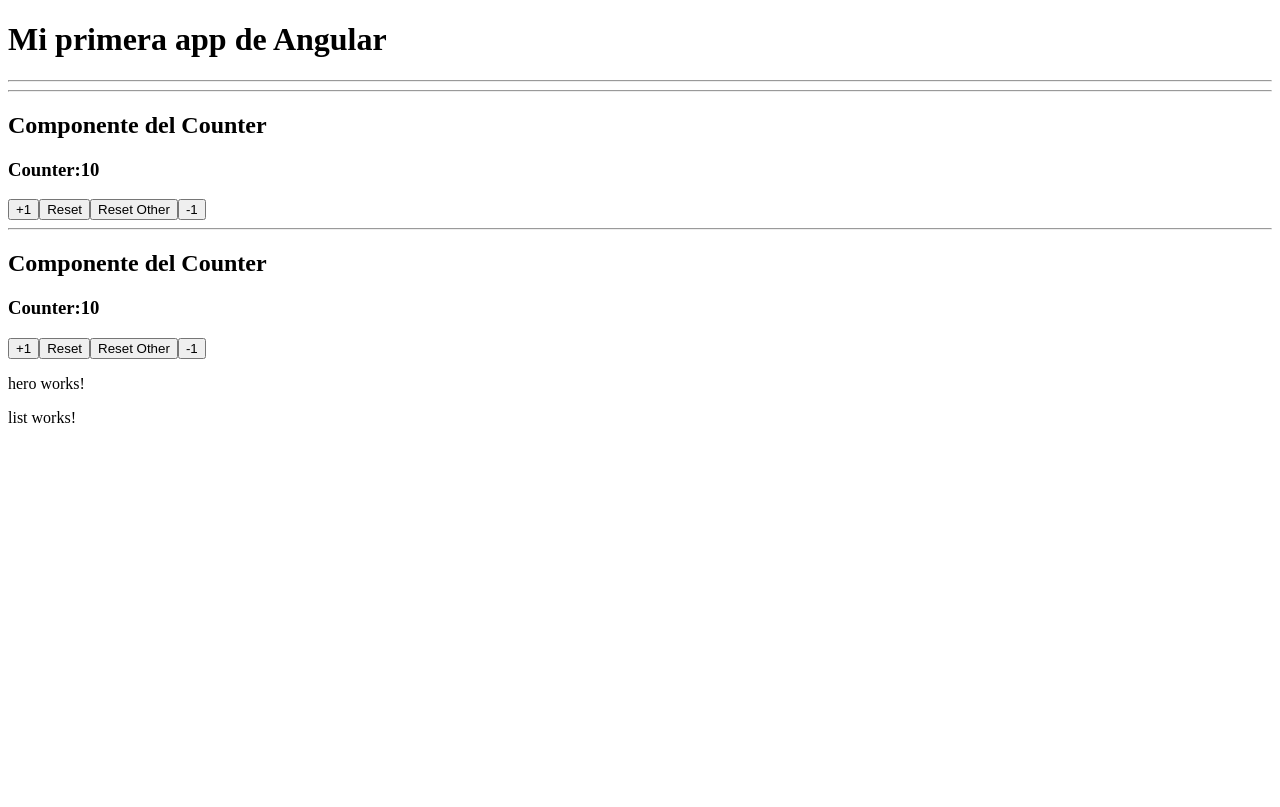
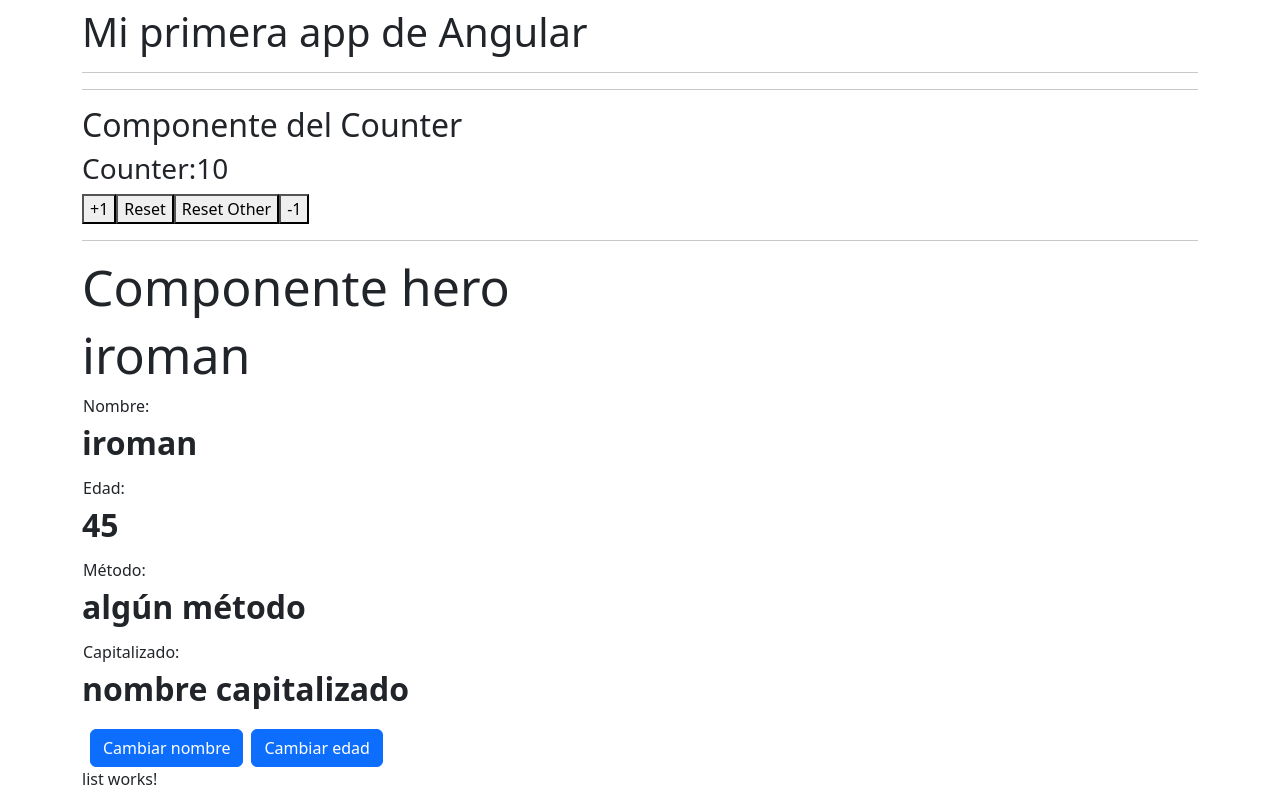
Before and after one commit to CinTutuDev/Dragon-Ball-Z, an Angular app: page / in a window 1280 px wide. Built offline with nearby package versions, Linux system fonts and the light colour scheme.

Commit message:
➕ Interpolación

```diff
--- a/src/app/app.component.html
+++ b/src/app/app.component.html
@@ -1,7 +1,7 @@
 <h1>{{ title }}</h1>
 <hr />
 
-<app-counter></app-counter>
+<!-- <app-counter></app-counter> -->
 <app-counter></app-counter>
 <app-heroes-hero></app-heroes-hero>
 <app-heroes-list></app-heroes-list>
--- a/src/app/heroes/hero/hero.component.html
+++ b/src/app/heroes/hero/hero.component.html
@@ -1 +1,19 @@
-<p>hero works!</p>
+<hr />
+<h1>Componente hero</h1>
+<h1>{{ name }}</h1>
+<dl>
+  <td>Nombre:</td>
+  <dd>{{ name }}</dd>
+
+  <td>Edad:</td>
+  <dd>{{ age }}</dd>
+
+  <td>Método:</td>
+  <dd>algún método</dd>
+
+  <td>Capitalizado:</td>
+  <dd>nombre capitalizado</dd>
+</dl>
+
+<button class="btn btn-primary mx-2">Cambiar nombre</button>
+<button class="btn btn-primary">Cambiar edad</button>
--- a/src/app/heroes/hero/hero.component.scss
+++ b/src/app/heroes/hero/hero.component.scss
@@ -0,0 +1,9 @@
+h1 {
+  font-size: 50px;
+}
+dl {
+  dd {
+    font-size: 2rem;
+    font-weight: bold;
+  }
+}
--- a/src/app/heroes/hero/hero.component.ts
+++ b/src/app/heroes/hero/hero.component.ts
@@ -7,4 +7,7 @@
 })
 export class HeroComponent {
 
+  public name: string = 'iroman';
+  public age:  number = 45;
+
 }
--- a/src/index.html
+++ b/src/index.html
@@ -6,8 +6,10 @@
   <base href="/">
   <meta name="viewport" content="width=device-width, initial-scale=1">
   <link rel="icon" type="image/x-icon" href="favicon.ico">
+
+  <link href="https://cdn.jsdelivr.net/npm/bootstrap@5.3.0/dist/css/bootstrap.min.css" rel="stylesheet" integrity="sha384-9ndCyUaIbzAi2FUVXJi0CjmCapSmO7SnpJef0486qhLnuZ2cdeRhO02iuK6FUUVM" crossorigin="anonymous">
 </head>
-<body>
+<body class="container pt-2">
   <app-root></app-root>
 </body>
 </html>
```
